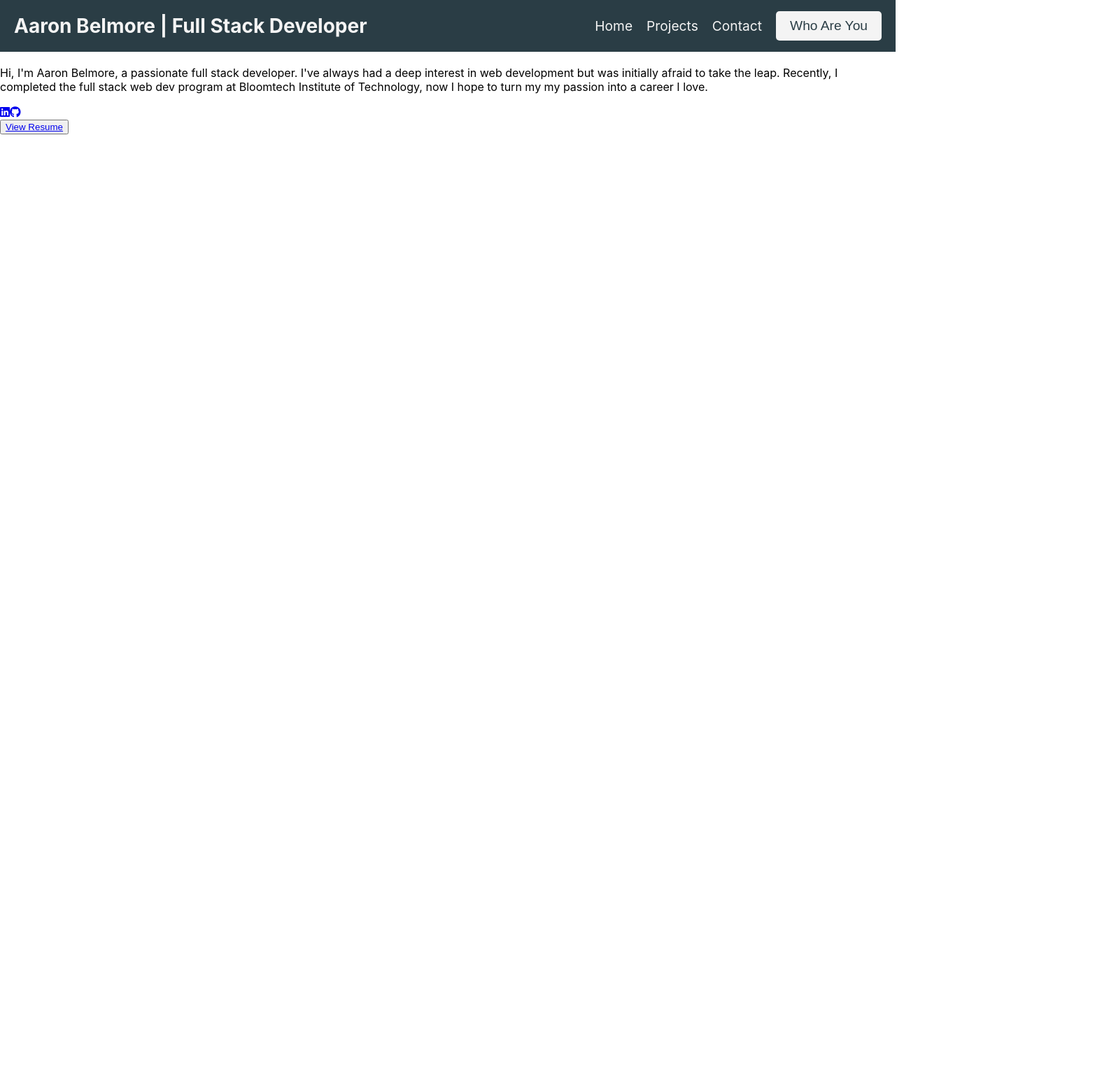
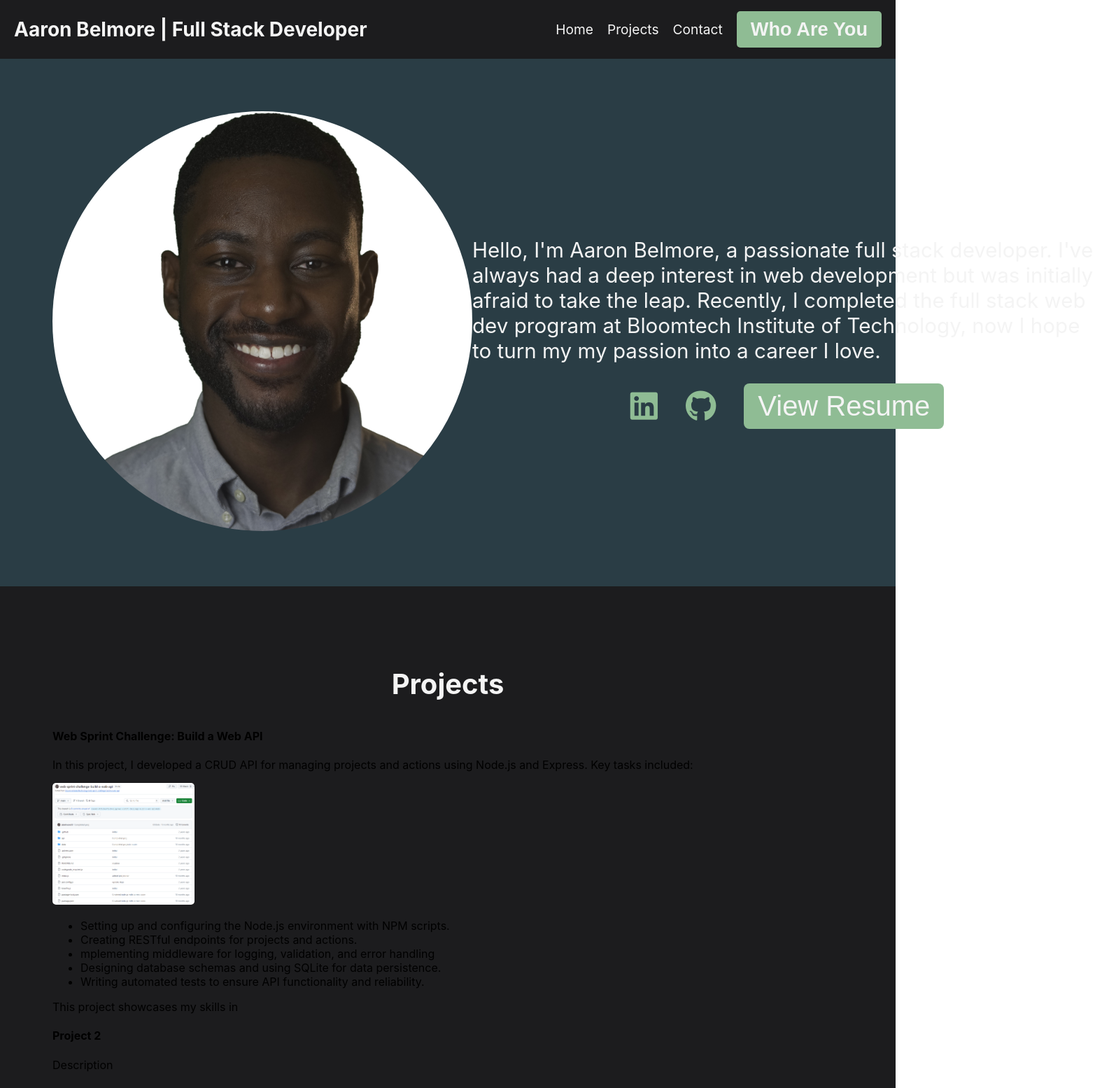
Before and after one commit to abelmore33/Portfolio, a React (Create React App) app: page / in a window 1280 px wide. Shown: the top 1555 px of the page at 70% size, 1575 px wide, since content can reach past the window. Before the commit the page ends 800 px from the top, so only its background shows below. Built offline with nearby package versions, Linux system fonts and the light colour scheme.

Commit message:
adding text to hme page

```diff
--- a/src/components/Home.jsx
+++ b/src/components/Home.jsx
@@ -1,20 +1,27 @@
 import React from "react";
 import resume from "../assets/Aaron Belmore Resume (1)-1-1.png";
+import image from "../assets/headshot.png";
+import project1 from "../assets/Screenshot 2024-06-21 135923.png";
 
+import "../css/home.css";
 const Home = () => {
   return (
     <div>
-      <div className="cta">
-        <h2 className="cta-text"></h2>
+      <div className="main-container">
+        <div className="main-image">
+          <img src={image} alt="Aaron Belmore" />
+        </div>
+        <div className="main-text">
           <p className="cta-subtext">
-          Hi, I'm Aaron Belmore, a passionate full stack developer. I've always
-          had a deep interest in web development but was initially afraid to
-          take the leap. Recently, I completed the full stack web dev program at
-          Bloomtech Institute of Technology, now I hope to turn my my passion
-          into a career I love.
+            Hello, I'm Aaron Belmore, a passionate full stack developer. I've
+            always had a deep interest in web development but was initially
+            afraid to take the leap. Recently, I completed the full stack web
+            dev program at Bloomtech Institute of Technology, now I hope to turn
+            my my passion into a career I love.
           </p>
           <div className="icons">
             <a
+              className="icon"
               href="https://www.linkedin.com/in/abelmore33/"
               target="_blank"
               rel="noopener noreferrer"
@@ -22,20 +29,73 @@ const Home = () => {
               <i className="fab fa-linkedin"></i>
             </a>
             <a
+              className="icon"
               href="https://github.com/abelmore33"
               target="_blank"
               rel="noopener noreferrer"
             >
               <i className="fab fa-github"></i>
             </a>
-        </div>
-      </div>
-
             <button>
-        <a href={resume} target="_blank" rel="noopener noreferrer">
+              <a
+                id="resume"
+                href={resume}
+                target="_blank"
+                rel="noopener noreferrer"
+              >
                 View Resume
               </a>
             </button>
+          </div>
+        </div>
+      </div>
+      <div className="projects-container">
+        <h3>Projects</h3>
+        <div className="projects">
+          <div className="project"></div>
+          <h4>Web Sprint Challenge: Build a Web API</h4>
+          <p>
+            In this project, I developed a CRUD API for managing projects and
+            actions using Node.js and Express. Key tasks included:
+          </p>
+          <a
+            href="https://github.com/abelmore33/web-sprint-challenge-build-a-web-api"
+            target="_blank"
+          >
+            <img className="project-img" src={project1} alt="" />
+          </a>
+          <ul>
+            <li>
+              Setting up and configuring the Node.js environment with NPM
+              scripts.
+            </li>
+            <li>Creating RESTful endpoints for projects and actions.</li>
+            <li>
+              mplementing middleware for logging, validation, and error handling
+            </li>
+            <li>
+              Designing database schemas and using SQLite for data persistence.
+            </li>
+            <li>
+              Writing automated tests to ensure API functionality and
+              reliability.
+            </li>
+          </ul>
+          <p>This project showcases my skills in </p>
+        </div>
+        <div className="project">
+          <h4>Project 2</h4>
+          <p>Description</p>
+        </div>
+        <div className="project">
+          <h4>Project 3</h4>
+          <p>Description</p>
+        </div>
+        <div className="project">
+          <h4>Project 4</h4>
+          <p>Description</p>
+        </div>
+      </div>
     </div>
   );
 };
--- a/src/css/home.css
+++ b/src/css/home.css
@@ -0,0 +1,71 @@
+.main-container {
+  display: flex;
+  justify-content: space-between;
+  align-items: center;
+  padding: 0 20px;
+  background-color: #2a3d45;
+  padding: 75px;
+}
+
+.cta-subtext {
+  width: 900px;
+}
+
+.main-image img {
+  width: 600px;
+  height: 600px;
+  object-fit: cover;
+  border-radius: 50%;
+}
+
+.main-text {
+  color: #f4f4f4;
+  font-size: 1.85rem;
+}
+
+.icons {
+  display: flex;
+  align-items: center;
+  list-style: none;
+  gap: 20px;
+  justify-content: center;
+}
+
+.icon {
+  color: #8fbc94;
+  font-size: 2.8rem;
+  margin-right: 20px;
+  text-decoration: none;
+}
+
+.icons button a {
+  color: #f4f4f4;
+  text-decoration: none;
+}
+
+.icons button {
+  background-color: #8fbc94;
+  color: #f4f4f4;
+  padding: 10px 20px;
+  border: none;
+  border-radius: 8px;
+  font-size: 2.5rem;
+  cursor: pointer;
+}
+
+.icons button:hover {
+  background-color: #1c1c1e;
+  color: #f4f4f4;
+}
+
+.projects-container {
+  padding: 0 20px;
+  background-color: #1c1c1e;
+  padding: 75px;
+}
+
+.projects-container h3 {
+  color: #f4f4f4;
+  font-size: 2.5rem;
+  text-align: center;
+}
--- a/src/css/navbar.css
+++ b/src/css/navbar.css
@@ -3,7 +3,7 @@
   justify-content: space-between;
   align-items: center;
   padding: 0 20px;
-  background-color: #2a3d45;
+  background-color: #1c1c1e;
 }
 
 .logo h1 {
@@ -26,18 +26,16 @@
 
 .nav-links:hover {
   color: #1c1c1e;
-  /* change color underrlline */
-  text-decoration-color: #f4f4f4;
-  text-decoration: underline;
 }
 
 .nav-btn {
-  background-color: #f4f4f4;
-  color: #2a3d45;
+  background-color: #8fbc94;
+  font-weight: bold;
+  color: #f4f4f4;
   padding: 10px 20px;
   border: none;
   border-radius: 5px;
-  font-size: 1.2rem;
+  font-size: 1.7rem;
   cursor: pointer;
 }
 
@@ -45,3 +43,14 @@
   background-color: #1c1c1e;
   color: #f4f4f4;
 }
+
+.project-img {
+  width: 18%;
+  height: 100%;
+  object-fit: cover;
+  border-radius: 5px;
+}
+
+.project-img:hover {
+  opacity: 0.8;
+}
```
Also changed, not shown: src/assets/Screenshot 2024-06-21 135923.png (added), src/assets/headshot.png (added). Lines whose indentation alone changed are shown as unchanged.
